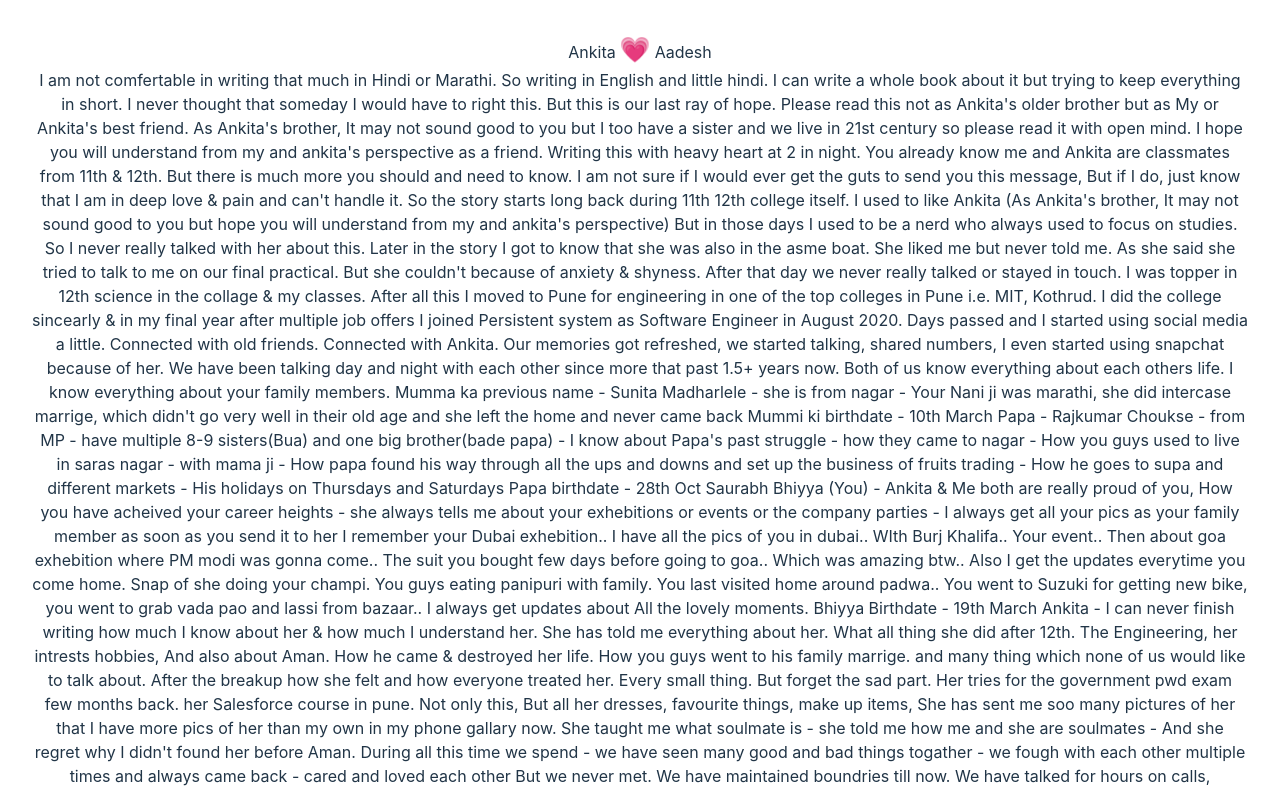
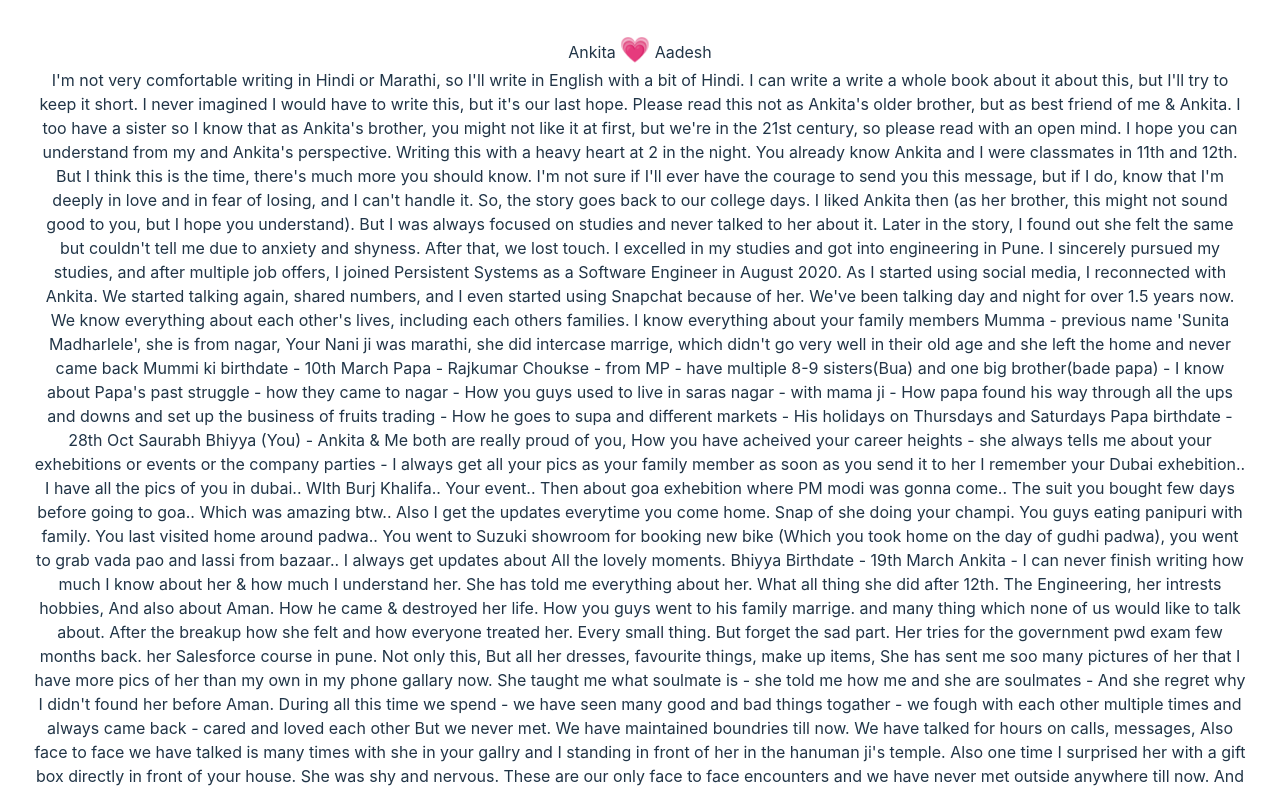
Before and after one commit to AADESHRN/ANKITA-AADESH, a React (Vite) app: page / in a window 1280 px wide. Shown: the top 791 px of the page. Built offline with nearby package versions, Linux system fonts and the light colour scheme.

Commit message:
text added

```diff
--- a/src/App.jsx
+++ b/src/App.jsx
@@ -7,35 +7,27 @@ function App() {
     <div className=''>
       <h5>Ankita <div className="heartbeating-text">💗</div> Aadesh</h5>
       <p>
-      I am not comfertable in writing that much in Hindi or Marathi. So writing in English and little hindi.
-I can write a whole book about it but trying to keep everything in short.
-I never thought that someday I would have to right this. But this is our last ray of hope.
-Please read this not as Ankita's older brother but as My or Ankita's best friend.
-As Ankita's brother, It may not sound good to you but I too have a sister and we live in 21st century so please read it with open mind.
-I hope you will understand from my and ankita's perspective as a friend.
-Writing this with heavy heart at 2 in night.
+      I'm not very comfortable writing in Hindi or Marathi, so I'll write in English with a bit of Hindi.
+I can write a write a whole book about it about this, but I'll try to keep it short.
+I never imagined I would have to write this, but it's our last hope.
+Please read this not as Ankita's older brother, but as best friend of me & Ankita.
+I too have a sister so I know that as Ankita's brother, you might not like it at first, but we're in the 21st century, so please read with an open mind.
+I hope you can understand from my and Ankita's perspective. Writing this with a heavy heart at 2 in the night.
 
-You already know me and Ankita are classmates from 11th & 12th.
-But there is much more you should and need to know.
-I am not sure if I would ever get the guts to send you this message, But if I do, just know that I am in deep love & pain and can't handle it.
+You already know Ankita and I were classmates in 11th and 12th. But I think this is the time, there's much more you should know.
+I'm not sure if I'll ever have the courage to send you this message, but if I do, know that I'm deeply in love and in fear of losing, and I can't handle it.
+So, the story goes back to our college days. I liked Ankita then (as her brother, this might not sound good to you, but I hope you understand).
+But I was always focused on studies and never talked to her about it.
+Later in the story, I found out she felt the same but couldn't tell me due to anxiety and shyness.
 
-So the story starts long back during 11th 12th college itself.
-I used to like Ankita (As Ankita's brother, It may not sound good to you but hope you will understand from my and ankita's perspective)
-But in those days I used to be a nerd who always used to focus on studies. So I never really talked with her about this.
-Later in the story I got to know that she was also in the asme boat. She liked me but never told me.
-As she said she tried to talk to me on our final practical. But she couldn't because of anxiety & shyness.
+After that, we lost touch. I excelled in my studies and got into engineering in Pune.
+I sincerely pursued my studies, and after multiple job offers, I joined Persistent Systems as a Software Engineer in August 2020.
+As I started using social media, I reconnected with Ankita. We started talking again, shared numbers, and I even started using Snapchat because of her.
 
-After that day we never really talked or stayed in touch. I was topper in 12th science in the collage & my classes.
+We've been talking day and night for over 1.5 years now. We know everything about each other's lives, including each others families.
+I know everything about your family members
 
-After all this I moved to Pune for engineering in one of the top colleges in Pune i.e. MIT, Kothrud.
-I did the college sincearly & in my final year after multiple job offers I joined Persistent system as Software Engineer in August 2020.
-Days passed and I started using social media a little. Connected with old friends. Connected with Ankita.
-Our memories got refreshed, we started talking, shared numbers, I even started using snapchat because of her.
-
-We have been talking day and night with each other since more that past 1.5+ years now. Both of us know everything about each others life.
-I know everything about your family members.
-
-Mumma ka previous name - Sunita Madharlele - she is from nagar - Your Nani ji was marathi, she did intercase marrige, which didn't go very well in their old age and she left the home and never came back
+Mumma - previous name 'Sunita Madharlele', she is from nagar, Your Nani ji was marathi, she did intercase marrige, which didn't go very well in their old age and she left the home and never came back
 Mummi ki birthdate - 10th March
 
 Papa - Rajkumar Choukse - from MP - have multiple 8-9 sisters(Bua) and one big brother(bade papa) -
@@ -48,7 +40,7 @@ she always tells me about your exhebitions or events or the company parties - I
 I remember your Dubai exhebition.. I have all the pics of you in dubai.. WIth Burj Khalifa.. Your event..
 Then about goa exhebition where PM modi was gonna come.. The suit you bought few days before going to goa.. Which was amazing btw..
 Also I get the updates everytime you come home. Snap of she doing your champi. You guys eating panipuri with family.
-You last visited home around padwa.. You went to Suzuki for getting new bike, you went to grab vada pao and lassi from bazaar.. I always get updates about All the lovely moments.
+You last visited home around padwa.. You went to Suzuki showroom for booking new bike (Which you took home on the day of gudhi padwa), you went to grab vada pao and lassi from bazaar.. I always get updates about All the lovely moments.
 Bhiyya Birthdate - 19th March
 
 Ankita - I can never finish writing how much I know about her & how much I understand her. She has told me everything about her. What all thing she did after 12th.
@@ -61,34 +53,36 @@ She taught me what soulmate is - she told me how me and she are soulmates - And
 During all this time we spend - we have seen many good and bad things togather -
 we fough with each other multiple times and always came back - cared and loved each other
 But we never met. We have maintained boundries till now. We have talked for hours on calls, messages,
-Also face to face we have talked is many times with she in your gallry and I standing in front of her in the hanuman temple.
+Also face to face we have talked is many times with she in your gallry and I standing in front of her in the hanuman ji's temple.
 Also one time I surprised her with a gift box directly in front of your house. She was shy and nervous. These are our only face to face encounters and we have never met outside anywhere till now.
 And neither of us have forced anything on each other ever.
 
-So many things has happened in all this time. And recently things started getting so serious.
-That's why I dared to meet you in that marrige that day. All I wanted to do is build a friendship with you. But I never got much response from you later..
+So many things happened, and recently, things got serious. That's why I tried to meet you at the wedding.
+All I wanted was to build a friendship with you, but I didn't get much response.
+
 Mumma already know everything about me - As she and my bua were classmates.
 I have introduced Ankita to few of my family members. She knows my chachi very well now and she talks with her frequently on calls & messages.
 They have discussed about our marrige and how we will face blockers and how we have to convince everyone.
 She said that mummy will understand and and she is just scared of papa and you.
-She was also concerned that because of her past and Nani's incident, you guys won't allow her to do love marrige anymore and you guys will shout at her or mistreat her.
-She is also scared that because of her past or your two experiences with marathi girls even you won't support her as friend & brother.
+She was also concerned that because of her past and Nani's incident, you guys won't allow her or listen to het anymore.
+She is also scared that because of her past or your two experiences with girls even you won't support her as friend & brother.
 She has the past trauma from which she is not healed completely and scared of her own family.
 But still, for love she tried to talk to mummy on Thursday 4th April.
 Mummy's reaction was quite obvious and firstly she talked about the cast issues, then gave examples of failed marriges,
 they talked for 3 hours and mummy demotived Ankita & told her that if she told it to papa you guys will get her married in 2 months with anyone.
 So basically she is in very bad situation where she has to think about samaj, family pressure, and us.
-And she doesn't wanna make you guys feel bad.  So she is ready to get merried to whoever unknown guy you guys will get for her.
-She is basically killing herself & her emotions due to past & due to fear of you guys.
-But I think there is only one in your family who is educated and mature enough to understand us and it is You Bhiyya.
+And she doesn't wanna make you guys feel bad. So she will get ready to get merried to whoever unknown guy you guys will get for her.
+She is basically killing herself & her emotions due to past & due to fear of her own family.
+But I think there is only one in your family who is educated and mature enough to understand us and it is You Brother.
 
-I know while reading this you might be feeling mixed emotions some anger, some care, some understanding
-But Please try to understand everything.
-Your parents will anyways get Ankita married in next 1 year with some random stranger whose past & future you will have no clue about.
-And she is very innocent that for your happiness she will get married too. And she is ready to do all the sacrifises for your family.
+I know you might feel mixed emotions while reading this—anger, care, shock—but please try to understand & digest everything with calm.
+She is your sister after all and you love her and you want the best for her.
+Your parents will marry Ankita off to a stranger in a year whose past & future you will have no clue about, and she's ready to sacrifice her happiness for your family's sake.
 
-Let me introduce a bit about myself too
+We have spent so much time togather, made the future plans togather, So in love that I can not imagine my future without her
+And day by day my fear of losing her is increasing. I am even getting panic attacks and feeling depressed.
 
+Let me introduce myself.
 I am Aadesh Nirfarake, I have a home in maliwada
 (I know it might not sound good because of the rowdy status this place has
 but I have always been an exception because Never had any chapri friends and I have always worked hard & acheived my dreams which you would get to know below)
@@ -100,34 +94,32 @@ In 12th I came first in that college and also in my classes(If you know Gawande
 Later I went to MIT College of Engineering, Kothrud - One of the top colleges in maharashtra for Computer Engineering.
 I did my batcholers sincerely and finished it with very good score and multiple job offers in hand in last year.
 I joined persistent Systems in august 2020.
-Did my first switch in 2022 June, where with more than 200% hike I joied the citi group - one of the largest investment bank in USA
+Did my first switch in 2022 June, where with more than 200% hike I joied the citi group - one of the largest investment & corporate bank in USA
 There as well within just one year I got promoted to senior role due to my performance with 42% hike.
 
-I started getting 6 figures monthly income since I was 22 & Currently at the age of 24 I am at around 24 LPA CTC.
-
-With earnings, finantial knowledge, savings & investments are also important.
-I invest most of my money in equities & also a little in real estate (I am building a house in savedi on my fathers land).
-I have mutual fund portfolio of around 18 lakhs and around 3.5 lakhs worth of stocks up till now. And a Monthly SIP of 50k+ which I am targetting to make 1 lakh+ per month before I complete 25 age.
+I started earning a six-figure income at age of 22 and am now around 24 LPA at age 24.
+As with earnings, finantial knowledge, savings & investments are also important.
+I invest in equities(Mutual funds & stocks) and real estate(I am building a house in savedi on my fathers land) and enjoy spending on bikes and travel.
+I have mutual fund portfolio of around 18 lakhs and around 4 lakhs worth of stocks till now.
+And a Monthly SIP of 50k+ which I am targetting to make 1 lakh+ per month before I celebrate my 25th birthday.
 Other than this I only like to spend money on Bike (I have yezdi scrambler which was around 3 lakhs with accessories) & Travel (Have travelled many parts of india)
 
-This was about me.
+In next 3-4 years I'll be getting relocated to New York(USA)/Caneda for few years because of our crossborder program of my company
+
+I am a diciplined guy who goes to gym 4 days a week, who have a full time job,
+who is parallely working on building businesses, who basically know and is commited towards his future goals and plans.
 
 My family :
 
+My family is supportive and successful.
 My father works in L&T (now schneider elextrical) in quality department
-My mother is housewife
+My mother is a homemaker
 My younger sister is also a Computer Engineer from PICT Pune (2023) and she has joined a company right after college with 18 LPA CTC
 My uncle is a Plant Head in Kirlosker Pneumatics Pune
 
-Basically the motive of telling all this is
-I just want to assure you that I am a nice, smart & diciplined guy who goes to gym 4 days a week, who work,
-who is working on building parallel businesses, who basically know his future goals and plans,
-who have only loved one girl in him lifetime and that's Ankita &
-Who have a very cool family which can support & love Ankita for lifetime and all of us can be Ankitas peaceful home for life.
-
-
-
-Because of my good score in boards & CET, I got lots of fame. My name was on all newspapers & hordings of my classes all over the city.
+I'm telling you all this to assure you that I'm a good, disciplined guy with clear goals.
+I love only loved one girl in my whole life i.e. Ankita and I can not imagine my future without her because of the care and love Ankita has showed me in this whole time.
+Most of my family already know her & like her. And they can support and love her forever like their daughter. We can provide her a peaceful home for lifetime.
       </p>
     </div>
   )
```
